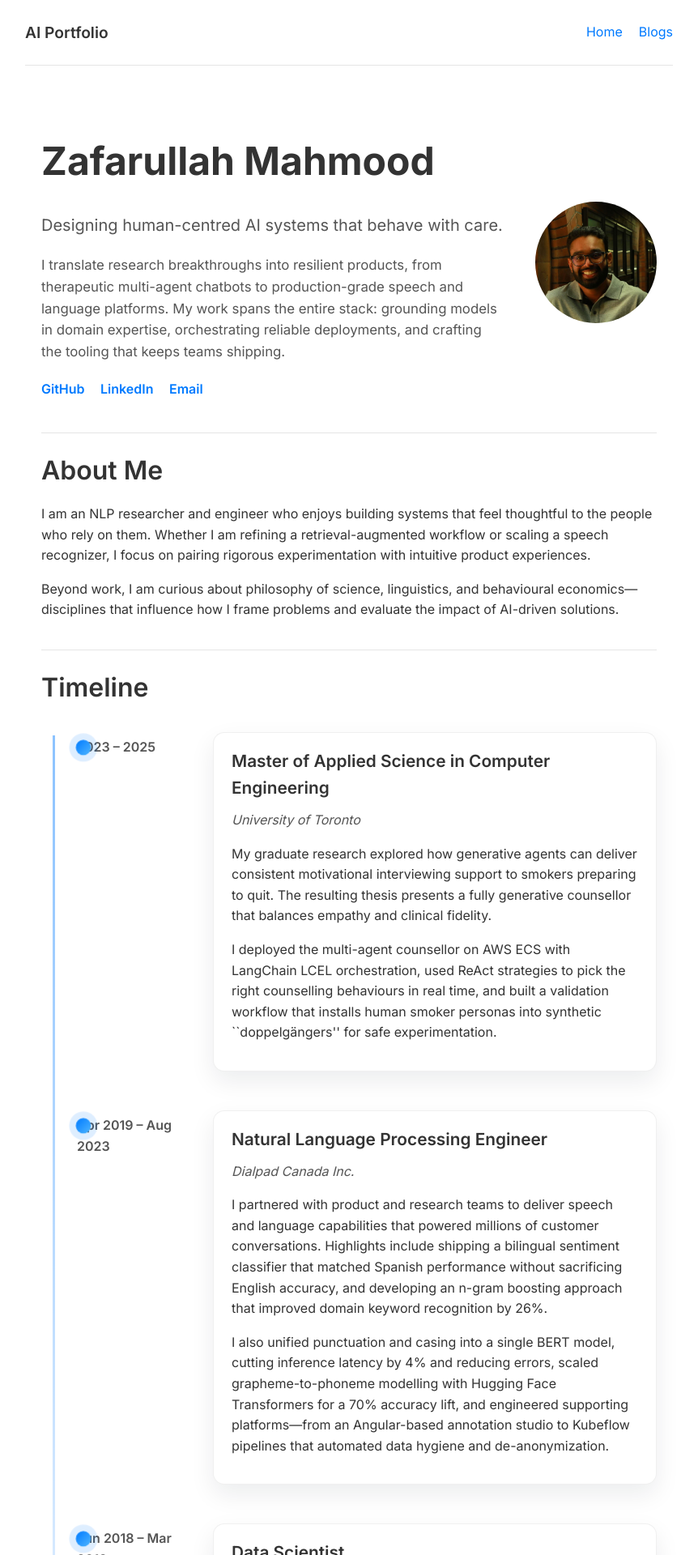
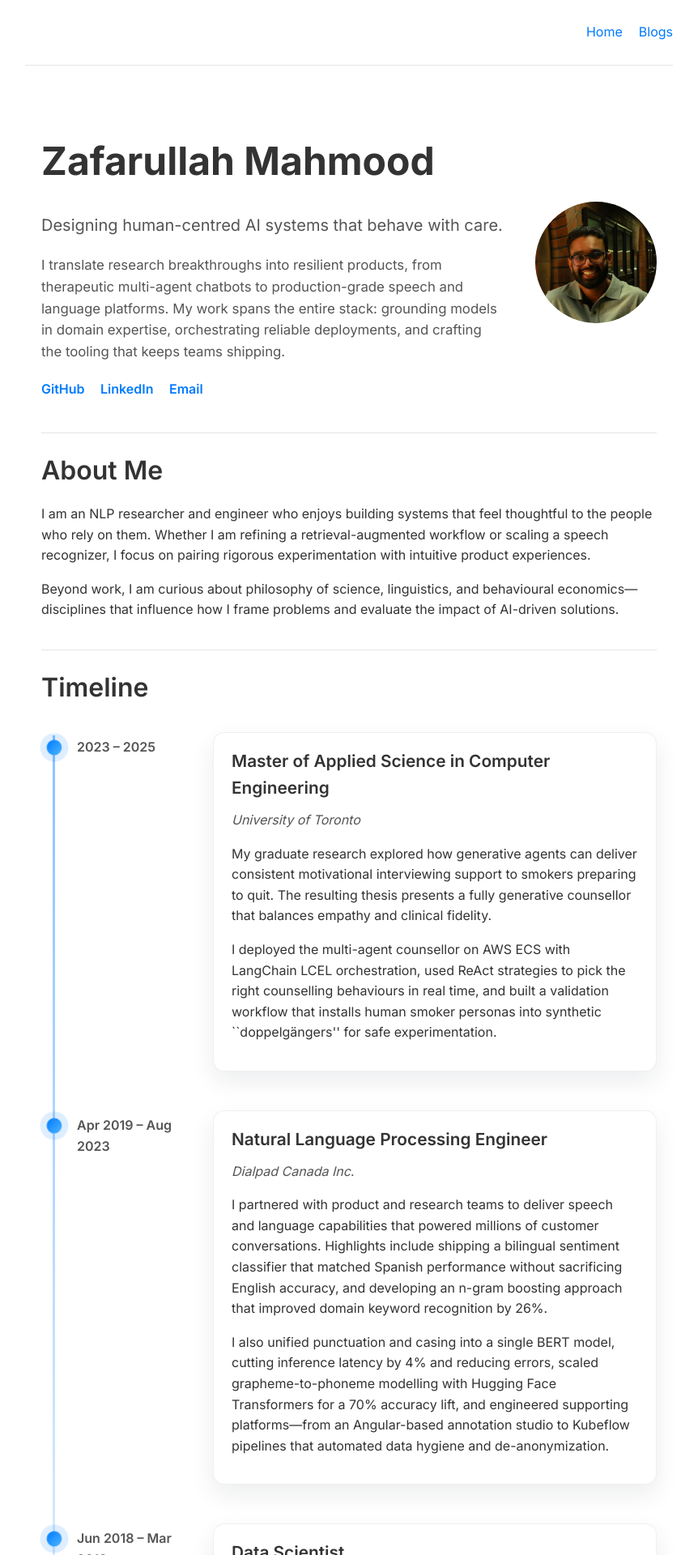
Before and after one commit to zaffnet/zaffnet.github.io, a Jekyll site: the page built from index.html, in a window 1280 px wide. Shown: the top 1920 px of the page at 81% size, without its empty margins (209-1071 px from the left). Built offline with Jekyll 4.4.1, drawn with Linux system fonts in a browser that asks for light colours.

Commit message:
Adjust navbar logo space and realign timeline markers

```diff
--- a/_layouts/default.html
+++ b/_layouts/default.html
@@ -16,7 +16,7 @@
   <div class="container">
     <header>
       <nav>
-        <a href="{{ "/" | relative_url }}" class="nav-logo" aria-label="Homepage">AI Portfolio</a>
+        <a href="{{ "/" | relative_url }}" class="nav-logo" aria-label="Homepage"></a>
         <ul>
           <li><a href="{{ "/" | relative_url }}">Home</a></li>
           <li><a href="{{ "/blogs" | relative_url }}">Blogs</a></li>
--- a/assets/css/style.css
+++ b/assets/css/style.css
@@ -59,8 +59,11 @@ header nav {
 }
 
 .nav-logo {
-  font-size: 1.2rem;
-  font-weight: 600;
+  display: inline-flex;
+  align-items: center;
+  justify-content: center;
+  width: 48px;
+  height: 100%;
   color: var(--text-primary);
 }
 
@@ -156,16 +159,20 @@ footer a {
 .timeline-track {
   position: relative;
   margin-top: 30px;
-  padding-left: 44px;
+  --timeline-padding: 44px;
+  --timeline-line-left: 14px;
+  --timeline-line-width: 3px;
+  --timeline-marker-diameter: 18px;
+  padding-left: var(--timeline-padding);
 }
 
 .timeline-track::before {
   content: "";
   position: absolute;
-  left: 14px;
+  left: var(--timeline-line-left);
   top: 4px;
   bottom: 4px;
-  width: 3px;
+  width: var(--timeline-line-width);
   background: linear-gradient(180deg, rgba(0, 122, 255, 0.45), rgba(0, 122, 255, 0));
 }
 
@@ -179,10 +186,14 @@ footer a {
 
 .timeline-marker {
   position: absolute;
-  left: -1px;
   top: 10px;
-  width: 18px;
-  height: 18px;
+  left: calc(
+    var(--timeline-line-left) - var(--timeline-padding) +
+    (var(--timeline-line-width) / 2) -
+    (var(--timeline-marker-diameter) / 2)
+  );
+  width: var(--timeline-marker-diameter);
+  height: var(--timeline-marker-diameter);
   border-radius: 50%;
   background: linear-gradient(135deg, #007aff, #4fb6ff);
   box-shadow: 0 0 0 6px rgba(0, 122, 255, 0.15);
@@ -390,21 +401,14 @@ footer a {
   }
 
   .timeline-track {
-    padding-left: 32px;
-  }
-
-  .timeline-track::before {
-    left: 10px;
+    --timeline-padding: 32px;
+    --timeline-line-left: 10px;
   }
 
   .timeline-item {
     grid-template-columns: 1fr;
     gap: 12px;
     margin-bottom: 40px;
-  }
-
-  .timeline-marker {
-    left: -4px;
   }
 
   .timeline-date {
```
